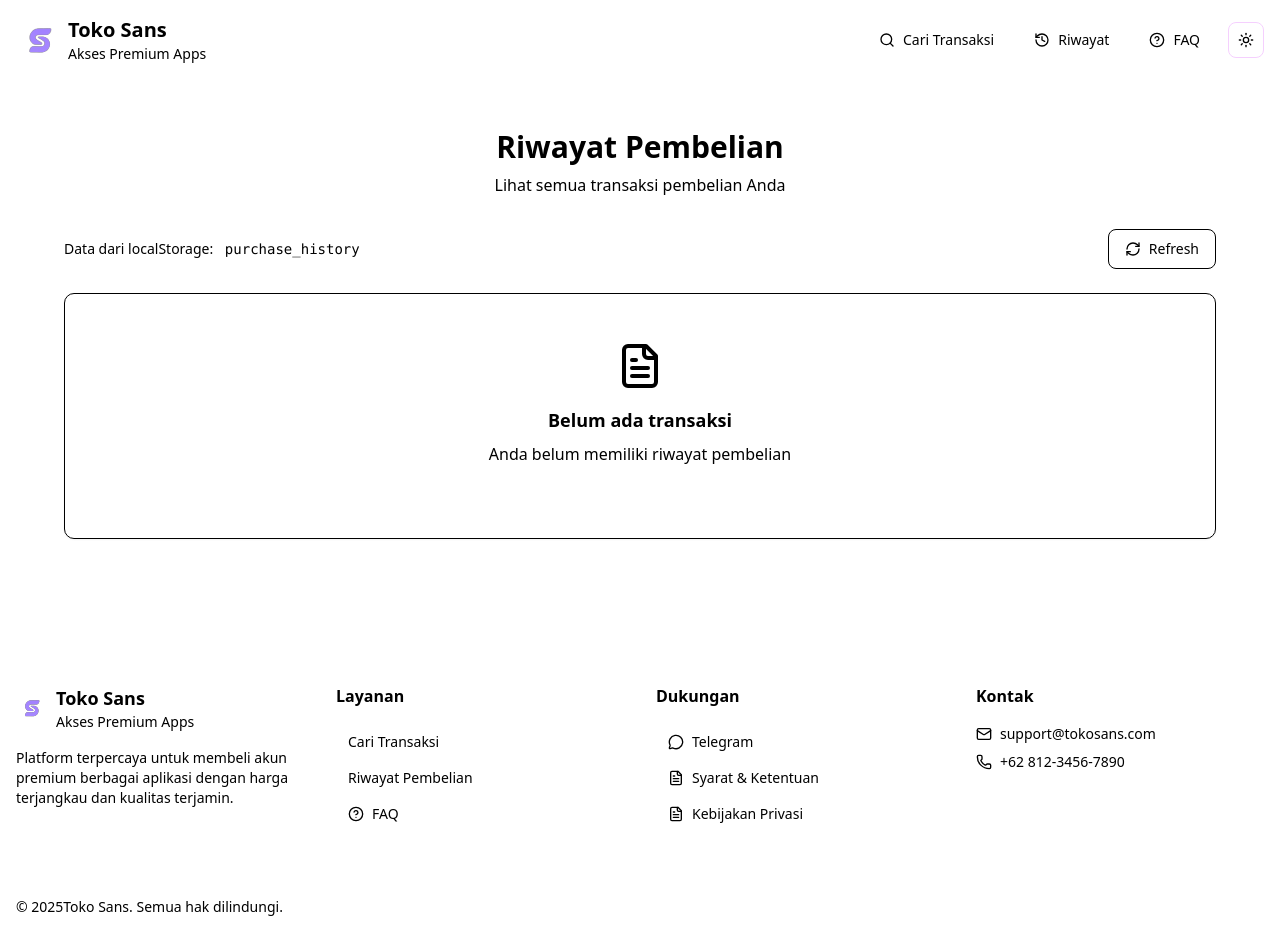
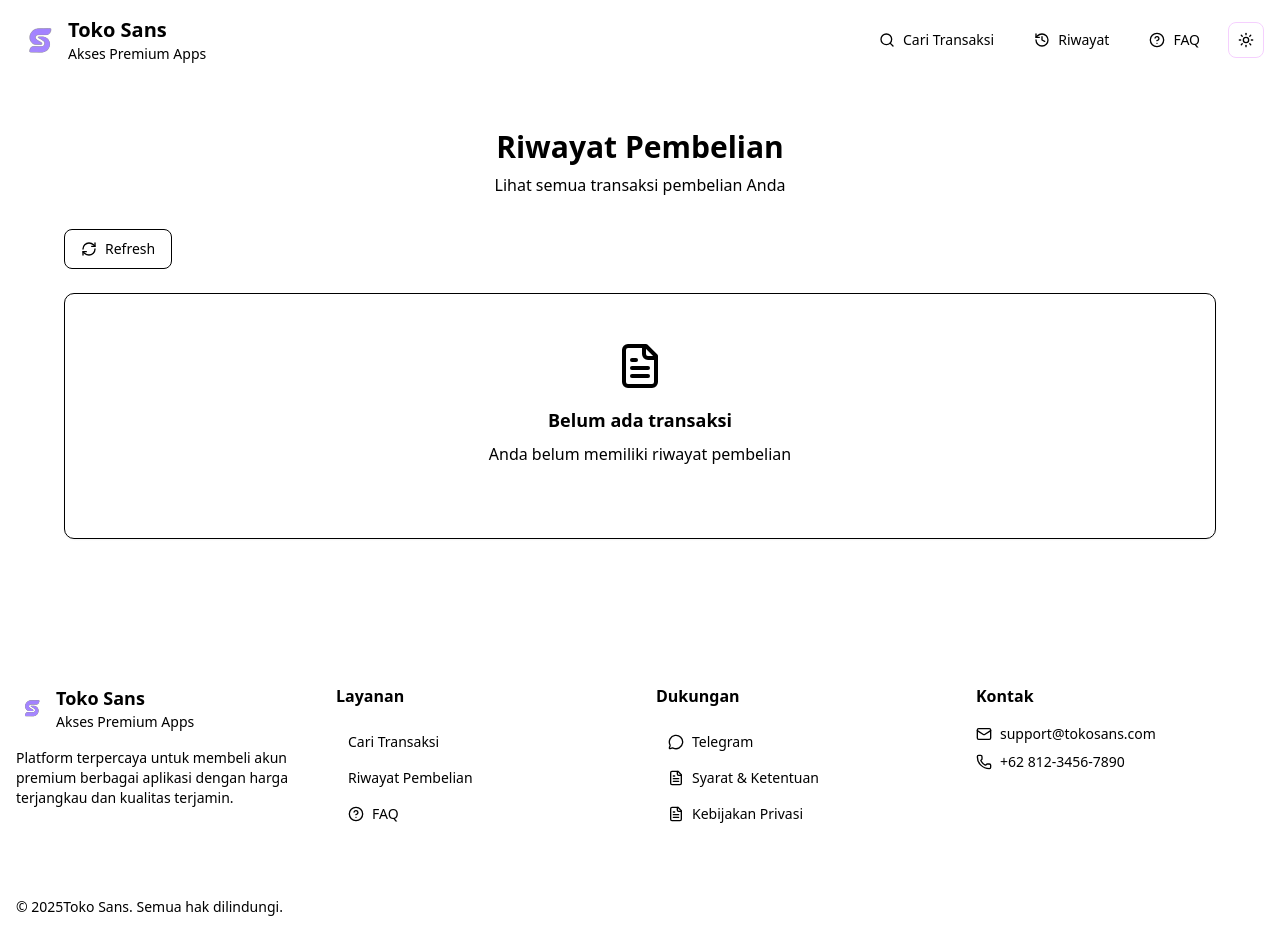
Before and after one commit to rinesans/web-sans-store, a Next.js app: page /riwayat in a window 1280 px wide. Built offline with nearby package versions, Linux system fonts and the light colour scheme.

Commit message:
fix:local storage

```diff
--- a/src/app/riwayat/page.tsx
+++ b/src/app/riwayat/page.tsx
@@ -133,9 +133,6 @@ export default function RiwayatPage() {
 
                {/* Refresh Button & LocalStorage Info */}
                <div className="flex justify-between items-center mb-6">
-                  <div className="text-sm text-muted-foreground">
-                     Data dari localStorage: <code className="bg-muted px-2 py-1 rounded text-foreground">purchase_history</code>
-                  </div>
                   <Button onClick={fetchTransactionHistory} disabled={loading} variant="outline">
                      <RefreshCw className={`h-4 w-4 mr-2 ${loading ? 'animate-spin' : ''}`} />
                      {loading ? 'Memuat...' : 'Refresh'}
```
